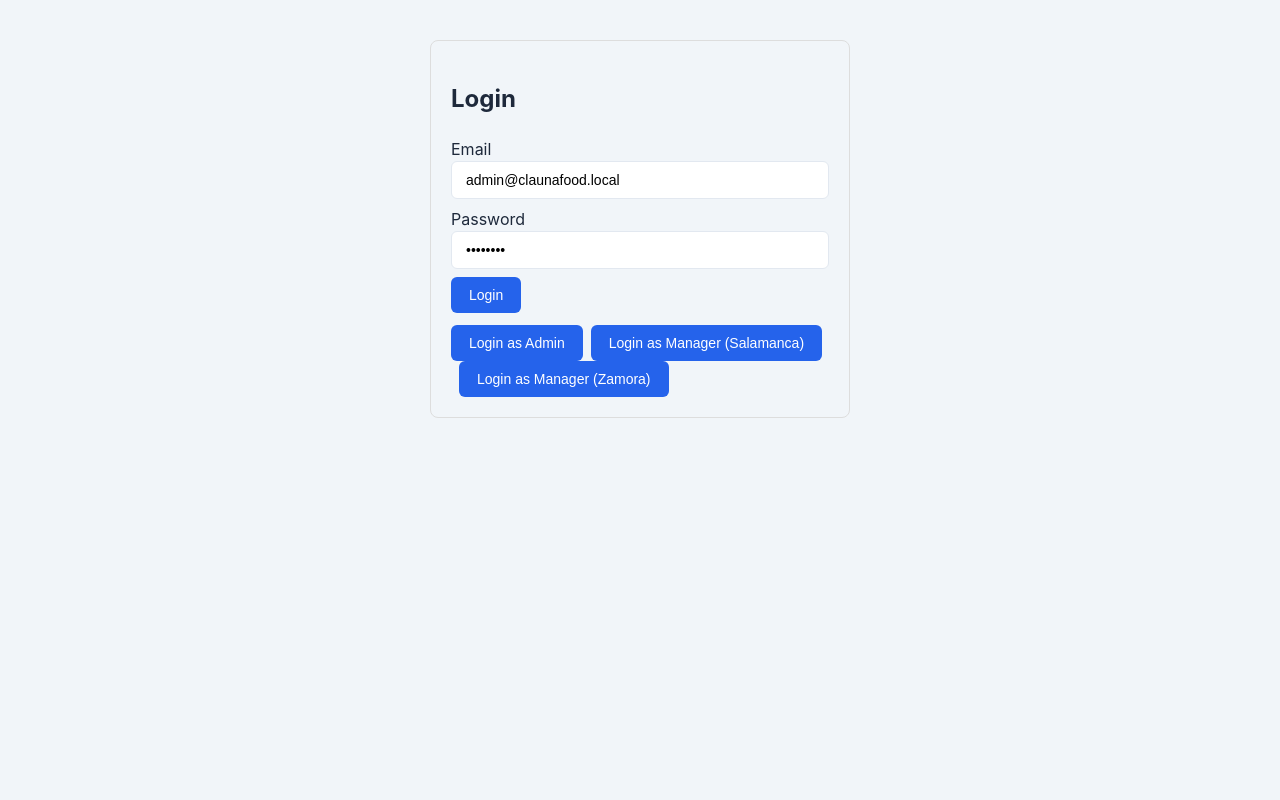
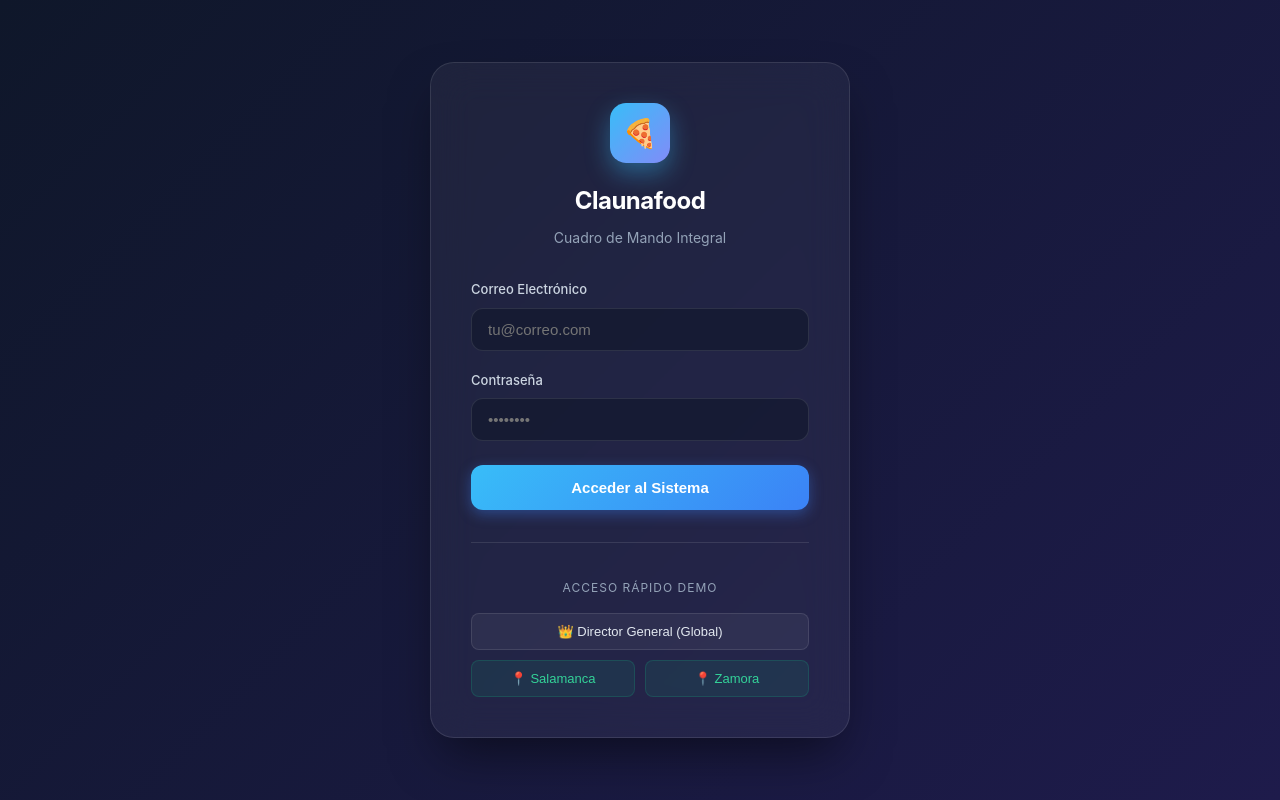
Before and after one commit to 00Fenris/TFG-CMI, a React (Create React App) app in the folder frontend/: page /login in a window 1280 px wide. Built offline with nearby package versions, Linux system fonts and the light colour scheme; no server answers.

Commit message:
Redesign login with premium glassmorphism UI in Spanish

```diff
--- a/frontend/src/components/Login.js
+++ b/frontend/src/components/Login.js
@@ -2,61 +2,188 @@ import React, { useState } from 'react';
 import api from '../lib/api';
 
 export default function Login({ onLogin }) {
-  const [email, setEmail] = useState('admin@claunafood.local');
-  const [password, setPassword] = useState('password');
+  const [email, setEmail] = useState('');
+  const [password, setPassword] = useState('');
   const [error, setError] = useState(null);
+  const [loading, setLoading] = useState(false);
 
   const submit = async (e) => {
     e.preventDefault();
+    await performLogin(email, password);
+  };
+
+  const quickLogin = async (quickEmail, quickPassword) => {
+    setEmail(quickEmail);
+    setPassword(quickPassword);
+    await performLogin(quickEmail, quickPassword);
+  };
+
+  const performLogin = async (loginEmail, loginPassword) => {
+    setError(null);
+    setLoading(true);
     try {
-      // Debug log to help troubleshoot failing requests
-      // eslint-disable-next-line no-console
-      console.log('Attempting login', { email, password }, 'API base:', (api.defaults || {}).baseURL);
-      const res = await api.post('/auth/login', { email, password });
+      const res = await api.post('/auth/login', { email: loginEmail, password: loginPassword });
       onLogin(res.data.token);
     } catch (err) {
-      // eslint-disable-next-line no-console
       console.error('Login error', err);
-      const msg = err?.response?.data?.message || err?.message || 'Login failed';
-      setError(msg + (err?.response?.status ? ` (status ${err.response.status})` : ''));
-    }
-  };
-
-  const quickLogin = async (email, password) => {
-    setError(null);
-    try {
-      // eslint-disable-next-line no-console
-      console.log('Quick login', { email }, 'API base:', (api.defaults || {}).baseURL);
-      const res = await api.post('/auth/login', { email, password });
-      onLogin(res.data.token);
-    } catch (err) {
-      // eslint-disable-next-line no-console
-      console.error('Quick login error', err);
-      const msg = err?.response?.data?.message || err?.message || 'Login failed';
-      setError(msg + (err?.response?.status ? ` (status ${err.response.status})` : ''));
+      const msg = err?.response?.data?.message || err?.message || 'Error de autenticación';
+      setError(msg);
+    } finally {
+      setLoading(false);
     }
   };
 
   return (
-    <div style={{ maxWidth: 420, margin: '40px auto', padding: 20, border: '1px solid #ddd', borderRadius: 8 }}>
-      <h2>Login</h2>
-      <form onSubmit={submit}>
-        <div style={{ marginBottom: 8 }}>
-          <label>Email</label>
-          <input value={email} onChange={e => setEmail(e.target.value)} style={{ width: '100%' }} />
+    <div style={{
+      minHeight: '100vh',
+      display: 'flex',
+      alignItems: 'center',
+      justifyContent: 'center',
+      background: 'linear-gradient(135deg, #0f172a 0%, #1e1b4b 100%)',
+      fontFamily: "'Inter', sans-serif",
+      color: '#fff',
+      padding: '20px'
+    }}>
+      <div style={{
+        background: 'rgba(255, 255, 255, 0.05)',
+        backdropFilter: 'blur(20px)',
+        WebkitBackdropFilter: 'blur(20px)',
+        border: '1px solid rgba(255, 255, 255, 0.1)',
+        borderRadius: '24px',
+        padding: '40px',
+        width: '100%',
+        maxWidth: '420px',
+        boxShadow: '0 25px 50px -12px rgba(0, 0, 0, 0.5)',
+        transition: 'all 0.3s ease'
+      }}>
+
+        <div style={{ textAlign: 'center', marginBottom: '32px' }}>
+          <div style={{
+            width: '60px', height: '60px',
+            background: 'linear-gradient(135deg, #38bdf8 0%, #818cf8 100%)',
+            borderRadius: '16px', margin: '0 auto 20px',
+            display: 'flex', alignItems: 'center', justifyContent: 'center',
+            fontSize: '28px', boxShadow: '0 10px 25px rgba(56, 189, 248, 0.4)'
+          }}>
+            🍕
+          </div>
+          <h2 style={{ margin: 0, fontSize: '24px', fontWeight: '700', letterSpacing: '-0.5px' }}>Claunafood</h2>
+          <p style={{ color: '#94a3b8', margin: '8px 0 0 0', fontSize: '14px' }}>Cuadro de Mando Integral</p>
         </div>
-        <div style={{ marginBottom: 8 }}>
-          <label>Password</label>
-          <input type="password" value={password} onChange={e => setPassword(e.target.value)} style={{ width: '100%' }} />
-        </div>
-        <button type="submit">Login</button>
-        <div style={{ marginTop: 12 }}>
-          <button type="button" onClick={() => quickLogin('admin@claunafood.local', 'password')}>Login as Admin</button>
-          <button type="button" onClick={() => quickLogin('manager.salamanca@claunafood.local', 'password')} style={{ marginLeft: 8 }}>Login as Manager (Salamanca)</button>
-          <button type="button" onClick={() => quickLogin('manager.zamora@claunafood.local', 'password')} style={{ marginLeft: 8 }}>Login as Manager (Zamora)</button>
-        </div>
-        {error && <div style={{ color: 'red' }}>{error}</div>}
-      </form>
+
+        <form onSubmit={submit}>
+          <div style={{ marginBottom: '20px' }}>
+            <label style={{ display: 'block', marginBottom: '8px', fontSize: '13px', color: '#cbd5e1', fontWeight: '500' }}>
+              Correo Electrónico
+            </label>
+            <input
+              value={email}
+              onChange={e => setEmail(e.target.value)}
+              placeholder="tu@correo.com"
+              style={{
+                width: '100%', padding: '12px 16px', boxSizing: 'border-box',
+                background: 'rgba(15, 23, 42, 0.6)', border: '1px solid rgba(255,255,255,0.1)',
+                borderRadius: '12px', color: '#fff', fontSize: '15px',
+                outline: 'none', transition: 'border-color 0.2s'
+              }}
+            />
+          </div>
+          <div style={{ marginBottom: '24px' }}>
+            <label style={{ display: 'block', marginBottom: '8px', fontSize: '13px', color: '#cbd5e1', fontWeight: '500' }}>
+              Contraseña
+            </label>
+            <input
+              type="password"
+              value={password}
+              onChange={e => setPassword(e.target.value)}
+              placeholder="••••••••"
+              style={{
+                width: '100%', padding: '12px 16px', boxSizing: 'border-box',
+                background: 'rgba(15, 23, 42, 0.6)', border: '1px solid rgba(255,255,255,0.1)',
+                borderRadius: '12px', color: '#fff', fontSize: '15px',
+                outline: 'none', transition: 'border-color 0.2s'
+              }}
+            />
+          </div>
+
+          <button
+            type="submit"
+            disabled={loading}
+            style={{
+              width: '100%', padding: '14px',
+              background: 'linear-gradient(135deg, #38bdf8 0%, #3b82f6 100%)',
+              color: '#fff', border: 'none', borderRadius: '12px',
+              fontSize: '15px', fontWeight: '600', cursor: loading ? 'not-allowed' : 'pointer',
+              boxShadow: '0 4px 14px rgba(59, 130, 246, 0.4)',
+              transition: 'transform 0.1s, boxShadow 0.2s',
+              opacity: loading ? 0.7 : 1
+            }}
+            onMouseOver={e => !loading && (e.currentTarget.style.transform = 'translateY(-1px)')}
+            onMouseOut={e => !loading && (e.currentTarget.style.transform = 'translateY(0)')}
+          >
+            {loading ? 'Accediendo...' : 'Acceder al Sistema'}
+          </button>
+
+          {error && (
+            <div style={{
+              marginTop: '16px', padding: '12px', background: 'rgba(239, 68, 68, 0.1)',
+              border: '1px solid rgba(239, 68, 68, 0.3)', borderRadius: '8px',
+              color: '#f87171', fontSize: '13px', textAlign: 'center'
+            }}>
+              {error}
+            </div>
+          )}
+
+          <div style={{ marginTop: '32px', borderTop: '1px solid rgba(255,255,255,0.1)', paddingTop: '24px' }}>
+            <p style={{ color: '#94a3b8', fontSize: '12px', textAlign: 'center', marginBottom: '16px', textTransform: 'uppercase', letterSpacing: '1px' }}>
+              Acceso Rápido Demo
+            </p>
+            <div style={{ display: 'flex', flexDirection: 'column', gap: '10px' }}>
+              <button
+                type="button"
+                onClick={() => quickLogin('admin@claunafood.local', 'password')}
+                style={{
+                  background: 'rgba(255,255,255,0.05)', border: '1px solid rgba(255,255,255,0.1)',
+                  color: '#e2e8f0', padding: '10px', borderRadius: '8px', fontSize: '13px',
+                  cursor: 'pointer', transition: 'background 0.2s'
+                }}
+                onMouseOver={e => e.currentTarget.style.background = 'rgba(255,255,255,0.1)'}
+                onMouseOut={e => e.currentTarget.style.background = 'rgba(255,255,255,0.05)'}
+              >
+                👑 Director General (Global)
+              </button>
+              <div style={{ display: 'flex', gap: '10px' }}>
+                <button
+                  type="button"
+                  onClick={() => quickLogin('manager.salamanca@claunafood.local', 'password')}
+                  style={{
+                    flex: 1, background: 'rgba(16, 185, 129, 0.1)', border: '1px solid rgba(16, 185, 129, 0.2)',
+                    color: '#34d399', padding: '10px', borderRadius: '8px', fontSize: '13px',
+                    cursor: 'pointer', transition: 'background 0.2s'
+                  }}
+                  onMouseOver={e => e.currentTarget.style.background = 'rgba(16, 185, 129, 0.2)'}
+                  onMouseOut={e => e.currentTarget.style.background = 'rgba(16, 185, 129, 0.1)'}
+                >
+                  📍 Salamanca
+                </button>
+                <button
+                  type="button"
+                  onClick={() => quickLogin('manager.zamora@claunafood.local', 'password')}
+                  style={{
+                    flex: 1, background: 'rgba(16, 185, 129, 0.1)', border: '1px solid rgba(16, 185, 129, 0.2)',
+                    color: '#34d399', padding: '10px', borderRadius: '8px', fontSize: '13px',
+                    cursor: 'pointer', transition: 'background 0.2s'
+                  }}
+                  onMouseOver={e => e.currentTarget.style.background = 'rgba(16, 185, 129, 0.2)'}
+                  onMouseOut={e => e.currentTarget.style.background = 'rgba(16, 185, 129, 0.1)'}
+                >
+                  📍 Zamora
+                </button>
+              </div>
+            </div>
+          </div>
+        </form>
+      </div>
     </div>
   );
 }
```
